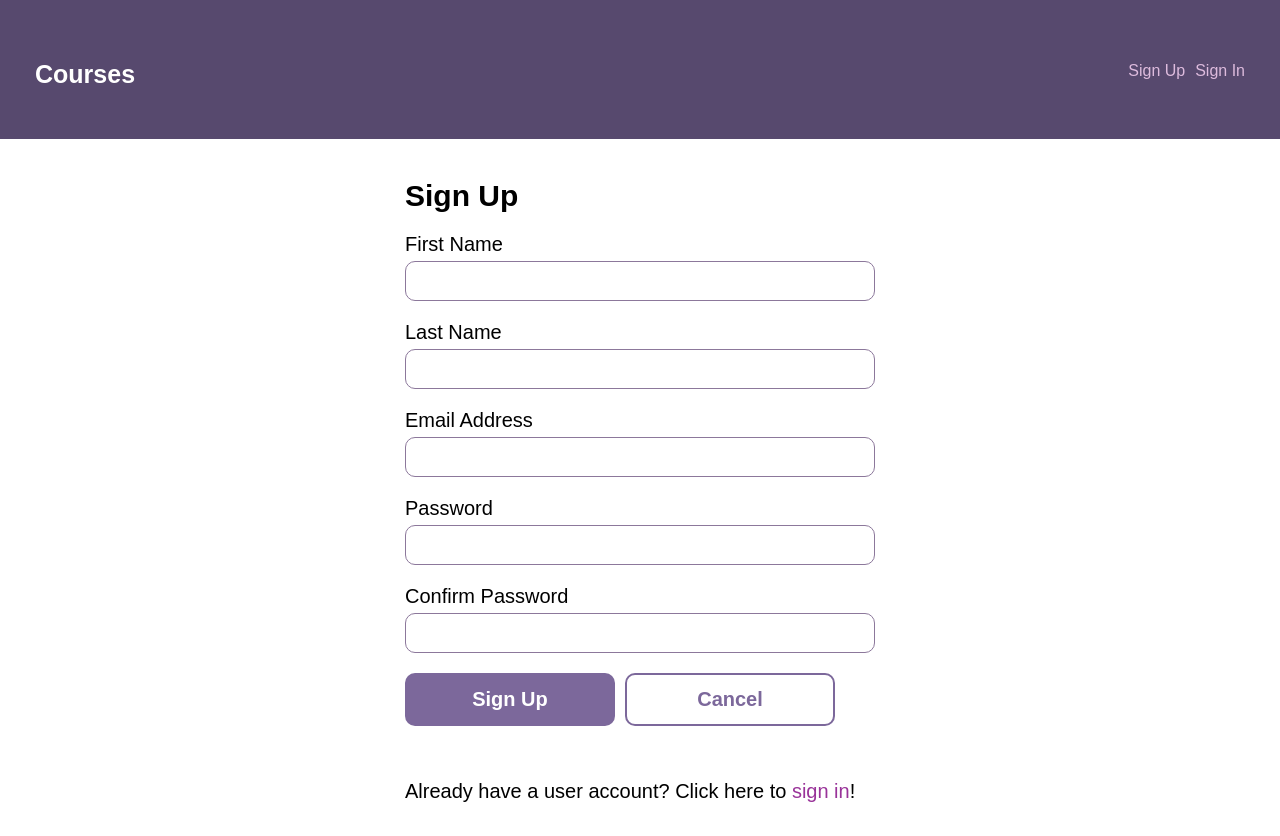
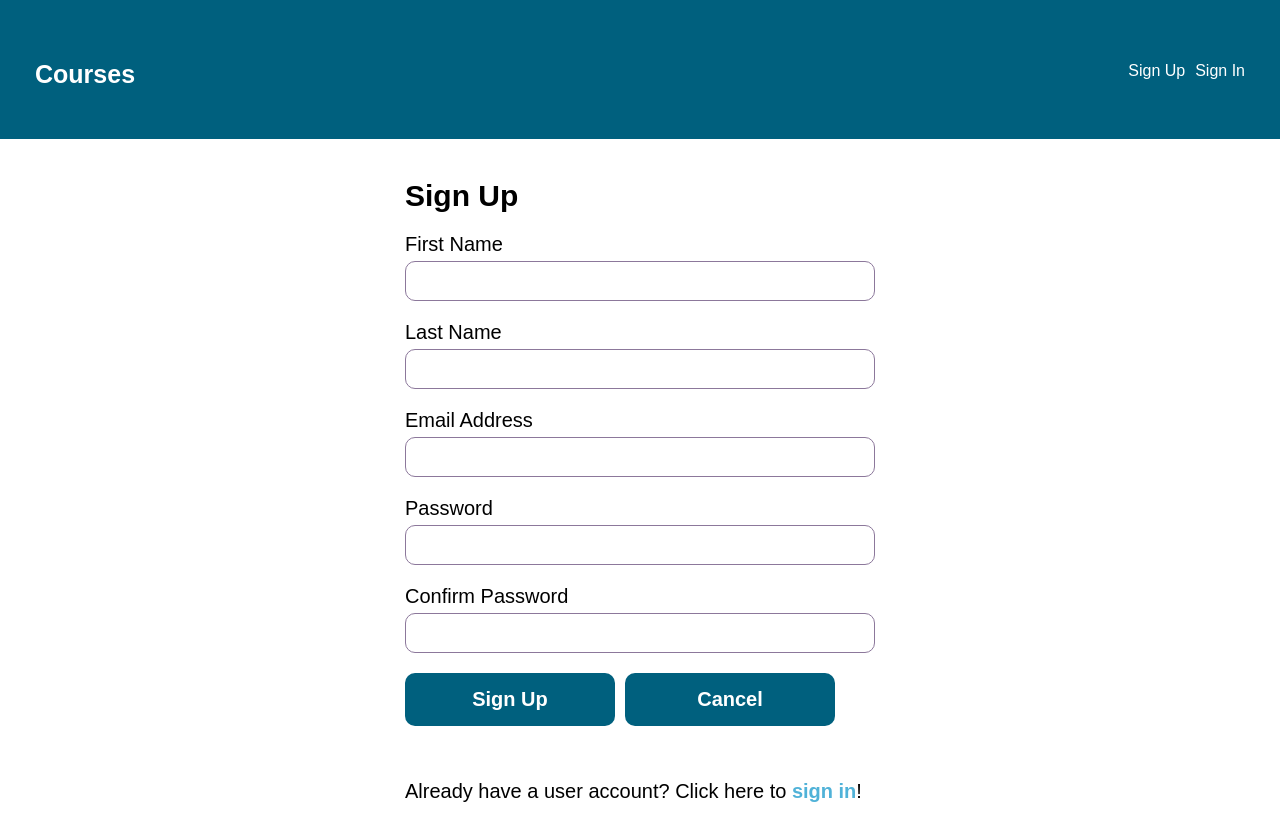
Before and after one commit to jordankittle/full-stack-app-react-and-rest-api, a React (Create React App) app in the folder client/: page /signup in a window 1280 px wide. Built offline with nearby package versions, Linux system fonts and the light colour scheme.

Commit message:
Change and add styles for new color scheme

```diff
--- a/client/src/Components/UnhandledError.js
+++ b/client/src/Components/UnhandledError.js
@@ -1,7 +1,7 @@
 const UnhandledError = () => {
     return (
         <div className="wrap">
-            <h2>Not Found</h2>
+            <h2>Error</h2>
             <p>Sorry! We just encountered an unexpected error.</p>
         </div>
     );
--- a/client/src/Components/UserSignIn.js
+++ b/client/src/Components/UserSignIn.js
@@ -58,7 +58,7 @@ const UserSignIn = () => {
                 <button className="button button-secdonary" onClick={cancel}>Cancel</button>
 
             </form>
-            <p> Don't have a user account? Click here to <Link to="/signup">sign up</Link></p>
+            <p className="sign-in"> Don't have a user account? Click here to <Link to="/signup">sign up</Link>!</p>
         </div>
     );
 
--- a/client/src/Components/UserSignUp.js
+++ b/client/src/Components/UserSignUp.js
@@ -88,7 +88,7 @@ const UserSignUp = () => {
                 <button className="button" type="submit">Sign Up</button>
                 <button className="button button-secondary" onClick={cancel}>Cancel</button>
             </form>
-            <p>Already have a user account? Click here to <Link to="/signin">sign in</Link>!</p>
+            <p className="sign-in">Already have a user account? Click here to <Link to="/signin">sign in</Link>!</p>
         </div>
     );
 };
--- a/client/src/Components/global.css
+++ b/client/src/Components/global.css
@@ -242,12 +242,102 @@ input:focus, button:focus, .button:focus, textarea:focus {
 
 /* Custom styling */
 
+:root {
+    --main-blue:#00607e;
+    --hover-blue: #006f92;
+}
+
+header {
+    background: var(--main-blue);
+}
+
+.sign-in a {
+    color: #50b2d8;
+    font-weight: 600;
+}
+.sign-in a:hover {
+    color: #50b2d8;
+}
+
+
+header nav a {
+    color: white;
+}
+header nav a {
+    color: white;
+}
+
+.actions--bar {
+    background: #ccd8de;
+}
+
+.course--name {
+    color: var(--main-blue);
+}
+
+.button{
+    background: var(--main-blue);
+}
+
+.button:hover {
+    box-shadow: 0px 2px 7px -1px rgb(0 0 0 / 51%);
+    background: var(--hover-blue);
+}
+
+.button:not(.button-secondary):hover {
+    background: var(--hover-blue);
+    cursor: pointer;
+}
+
+.button-secondary {
+    background: var(--main-blue);
+    color: white;
+    transition: box-shadow 0s, color 0s;
+    box-shadow: none;
+}
+
+.button-secondary:hover {
+    color: white;
+}
+
 .button-confirm {
     background: rgb(175, 17, 17);
 }
+
 .button-confirm:not(.button-secondary):hover {
-    background: rgb(175, 17, 17);
+    background: rgb(204, 20, 20);
 }
 .button-confirm:focus{
     outline: 2px solid rgb(175, 17, 17);
 }
+
+.course--module {
+    background: var(--main-blue);
+}
+
+.course--add--module {
+    background: #0880a736;
+    color: rgb(119, 119, 119);
+}
+
+a.course--module.course--link:hover{
+    box-shadow: 10px 10px 10px -5px rgba(0,0,0,0.51);
+    -webkit-box-shadow: 10px 10px 10px -5px rgba(0,0,0,0.51);
+    -moz-box-shadow: 10px 10px 10px -5px rgba(0,0,0,0.51);
+    background: var(--hover-blue);
+}
+
+a.course--module.course--add--module:hover {
+    box-shadow: 10px 10px 10px -5px rgba(0,0,0,0.31);
+    -webkit-box-shadow: 10px 10px 10px -5px rgba(0,0,0,0.31);
+    -moz-box-shadow: 10px 10px 10px -5px rgba(0,0,0,0.31);
+    background: #b7dbe6;
+    color: white;
+}
+
+.course--add--title .add {
+    fill: rgb(119, 119, 119);
+}
+.course--module.course--add--module:hover .add {
+    fill: white;
+}
```
